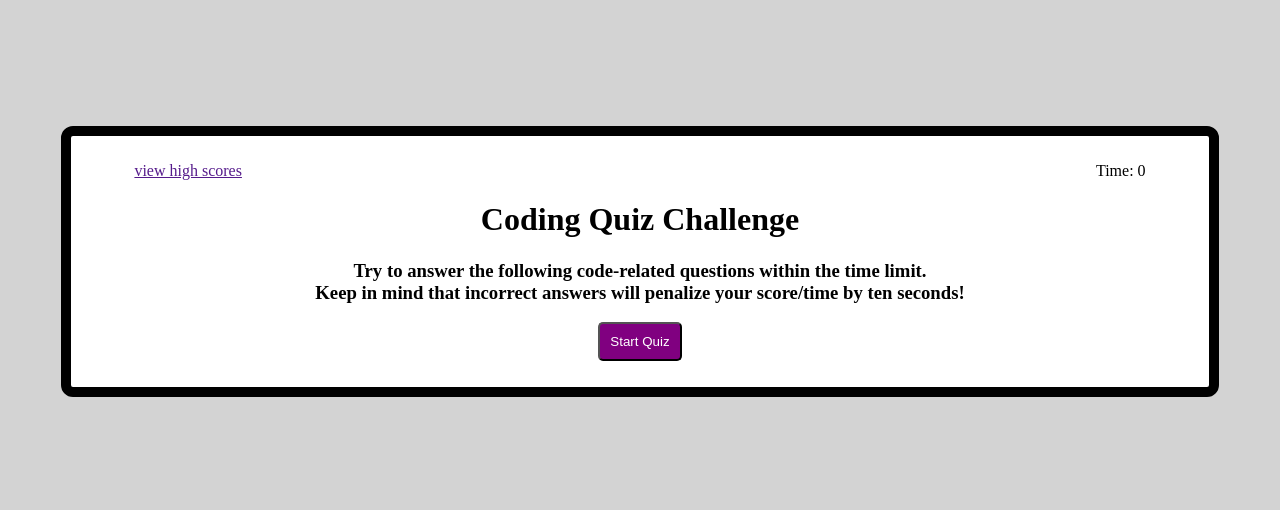
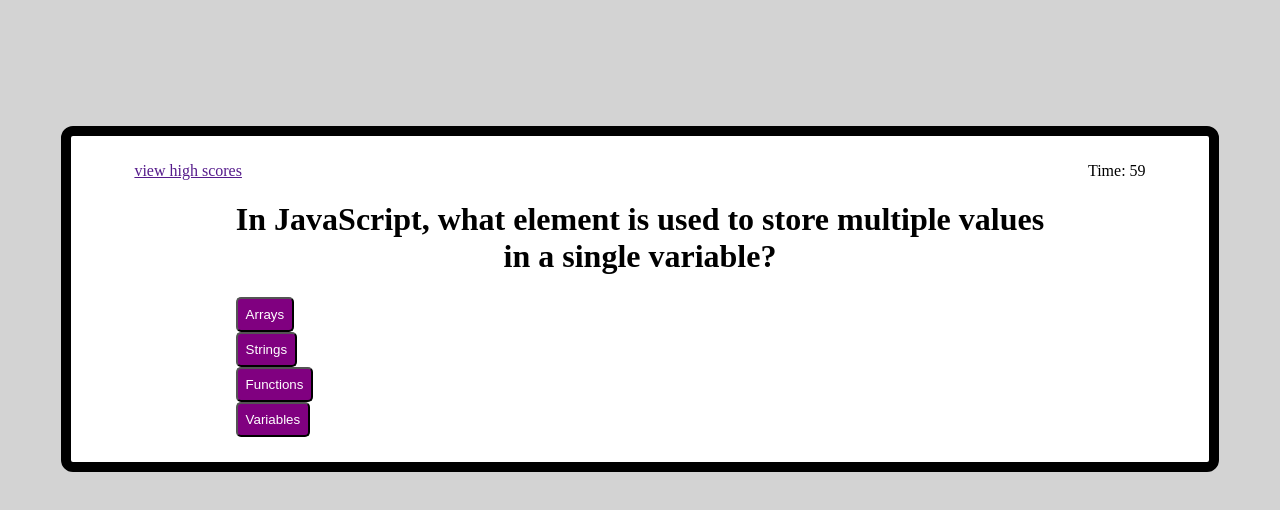
Before and after one commit to kevin-421/coding-quiz, a plain HTML site: page index.html in a window 1280 px wide. Both pictures are taken after a click on the button "Start Quiz". Drawn offline with Linux system fonts and the light colour scheme.

Commit message:
coding-quiz-mvp

```diff
--- a/assets/css/style.css
+++ b/assets/css/style.css
@@ -15,6 +15,7 @@ body {
     width: fit-content;
     float: left;
 }
+
 .right {
     margin-left: auto;
     width: fit-content;
@@ -25,9 +26,18 @@ body {
     text-align: center;
 }
 
+#answers {
+    text-align: left;
+}
+
 button {
     background-color:purple;
     color: white;
     padding: 1%;
     border-radius: 5px;
 }
+
+#main {
+    width: 80%;
+    margin: 0 auto;
+};
--- a/assets/js/app.js
+++ b/assets/js/app.js
@@ -0,0 +1,57 @@
+let time = 60
+let intervalId;
+let qIndex = 0
+const main = document.getElementById('main')
+
+document.getElementById('start').addEventListener('click',startQuiz);
+document.addEventListener('click', e => {
+    if (e.target && e.target.class == 'ans') {
+        console.log('clicked');
+    }
+})
+function startQuiz() {
+    intervalId = setInterval(clock,1000);
+    showQuestions();
+};
+
+function clock() {
+    if(time>=0){
+        document.getElementById('time').innerHTML = time
+        time--;
+    } else {
+        endQuiz();
+    };
+};
+
+function endQuiz() {
+    clearInterval(intervalId);
+    console.log('Failed');
+
+    main.innerHTML = `<h1> SCORE: ${time*100/60}</h1>`
+};
+
+function showQuestions() {
+    if (qIndex < questions.length) {
+        let qAndA = questions[qIndex]
+        main.innerHTML = `<h1>${qAndA.question}</h1>`
+        main.innerHTML += '<div id="answers"</div>';
+        qAndA.answers.forEach(ans => {
+            document.getElementById('answers').innerHTML += `<button class="ans">${ans}</button><br>`
+        });
+        const btns = document.querySelectorAll('.ans');
+        for (let i = 0; i < btns.length; i++) {
+            btns[i].addEventListener('click', function (e) {
+                if(e.target.innerText != questions[qIndex].correct){
+                    time -= 10;
+                };
+
+                qIndex++;
+                console.log('clicked',qIndex);
+                showQuestions();
+          });
+        }
+    } else {
+        endQuiz();
+    };
+
+};
--- /dev/null
+++ b/assets/js/questions.js
@@ -0,0 +1,27 @@
+const questions = [
+    {
+        question: 'In JavaScript, what element is used to store multiple values in a single variable?',
+        answers: ['Arrays', 'Strings', 'Functions', 'Variables'],
+        correct: 'Arrays'
+    },
+    {
+        question: 'What is the element called that can continue to execute a block of code as long as the specified condition remains TRUE?',
+        answers: ['Loop', 'Repeater', 'Debugger', 'Clone'],
+        correct: 'Loop'
+    },
+    {
+        question: 'Where is the JavaScript placed inside an HTML document or page?',
+        answers: ['In the body and head sections.', 'In the footer section.', 'In the meta section.', 'In the title section.'],
+        correct: "In the body and head sections."
+    },
+    {
+        question: 'What kind of statement is used to execute actions based on a trigger or condition?',
+        answers: ['Boolean Variable', 'Fired Event', 'RegExp or Regular Expression', 'Conditional Statement'],
+        correct: 'Conditional Statement'
+    },
+    {
+        question: 'What is considered the most popular programming language in the world?',
+        answers: [' HTML', 'Swift', 'Ruby', 'Javascript'],
+        correct: 'Javascript'
+    }
+]
--- a/index.html
+++ b/index.html
@@ -19,17 +19,20 @@
         <div class="right">
             Time: <span id="time">0</span>
         </div>
+        <div id="main">
+            <h1 class="center">Coding Quiz Challenge</h1>
+            <h3 class="center">Try to answer the following code-related questions within the time limit. <br> Keep in
+                mind that incorrect answers will penalize your score/time by ten seconds!</h3>
 
-        <h1 class="center">Coding Quiz Challenge</h1>
-        <h3 class="center">Try to answer the following code-related questions within the time limit. <br> Keep in mind that incorrect answers will penalize your score/time by ten seconds!</h3>
-
-        <button id="start">Start Quiz</button>
+            <button id="start">Start Quiz</button>
+        </div>
     </div>
 
 
 
 
 
+    <script src="assets/js/questions.js"></script>
     <script src="assets/js/app.js"></script>
 </body>
 
```
